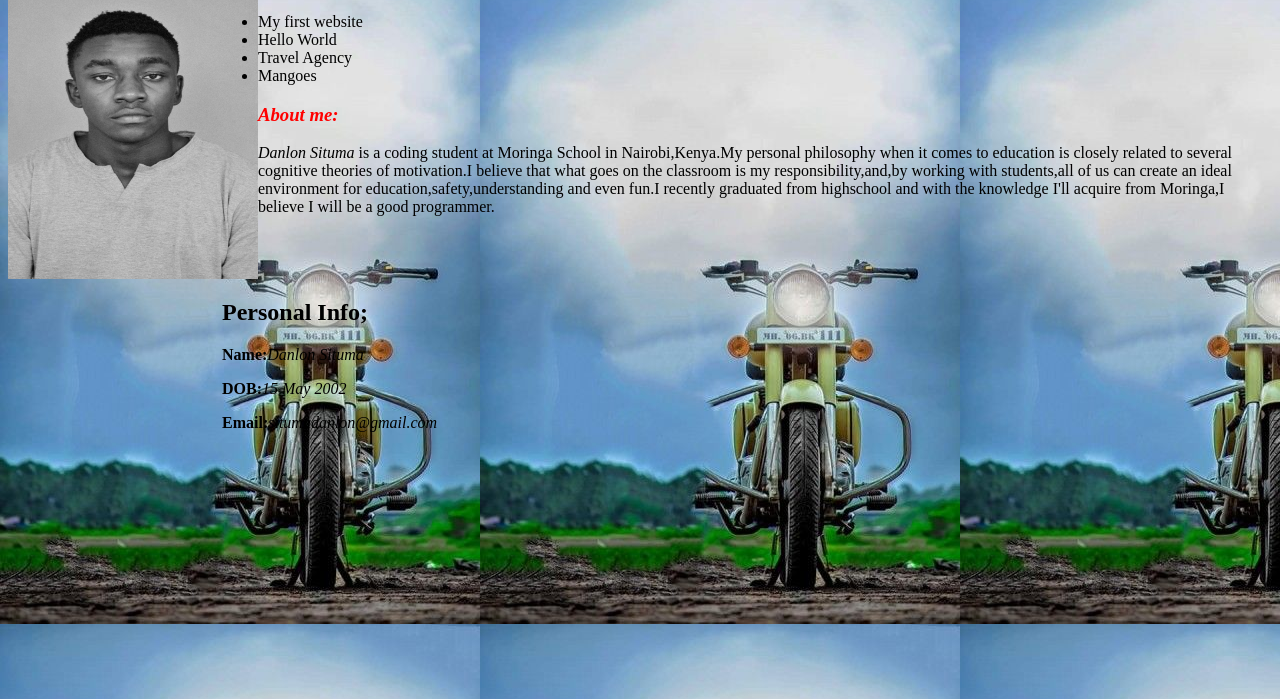
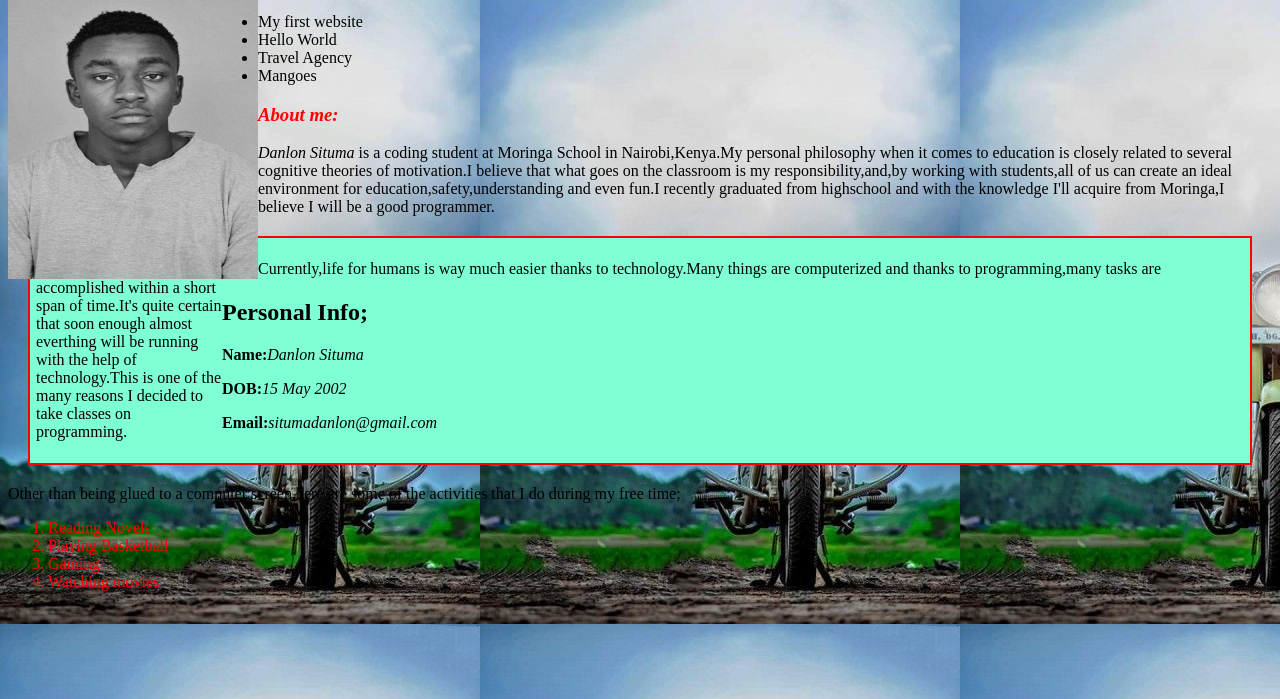
Before and after one commit to Dasi202/Portfolio-Landing-page, a plain HTML site: page index.html in a window 1280 px wide. Shown: the part 101-800 px from the top of the page. Drawn offline with Linux system fonts and the light colour scheme; files whose address does not match are found by name.

Commit message:
Add text-box

```diff
--- a/index.html
+++ b/index.html
@@ -26,6 +26,18 @@
           </div>
           <p><em>Danlon Situma</em> is a coding student at Moringa School in Nairobi,Kenya.My personal philosophy when it comes to education is closely related to several cognitive theories of motivation.I believe that what goes on the classroom is my responsibility,and,by working with students,all of us can create an ideal environment for education,safety,understanding and even fun.I recently graduated from highschool and with the knowledge I'll acquire from Moringa,I believe I will be a good programmer.
           </p>
+          <div class="test-box">
+              <p>Currently,life for humans is way much easier thanks to technology.Many things are computerized and thanks to programming,many tasks are accomplished within a short span of time.It's quite certain that soon enough almost everthing will be running with the help of technology.This is one of the many reasons I decided to take classes on programming. </p>
+          </div>
+          <p>Other than being glued to a computer screen,here are some of the activities that I do during my free time;</p>
+          <div class="unimportant">
+              <ol>
+                  <li>Reading Novels</li>
+                  <li>Playing Basketball</li>
+                  <li>Gaming</li>
+                  <li>Watching movies</li>
+              </ol>
+          </div>
         </div>
     </body>
 </html>
```
